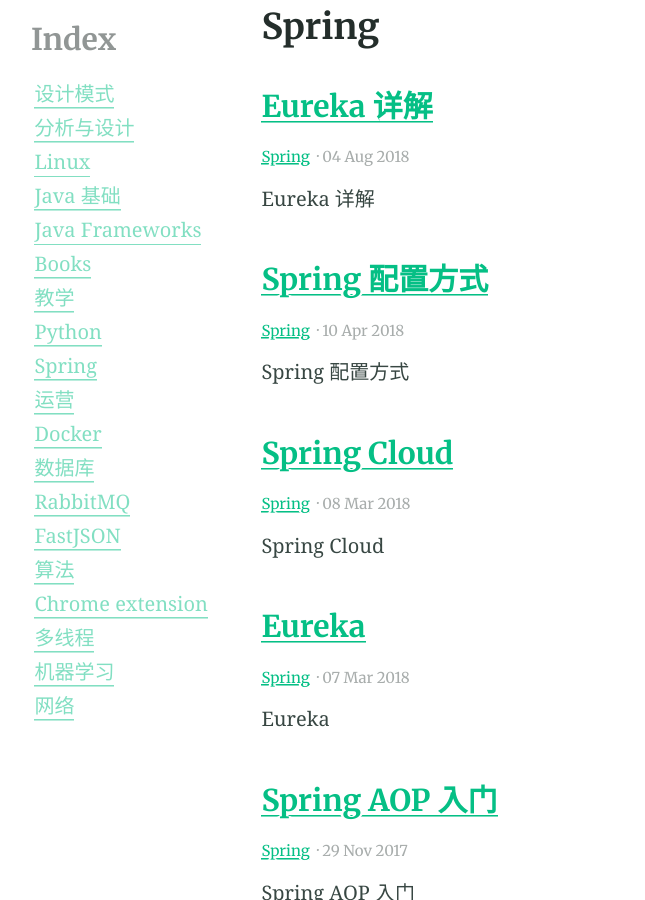
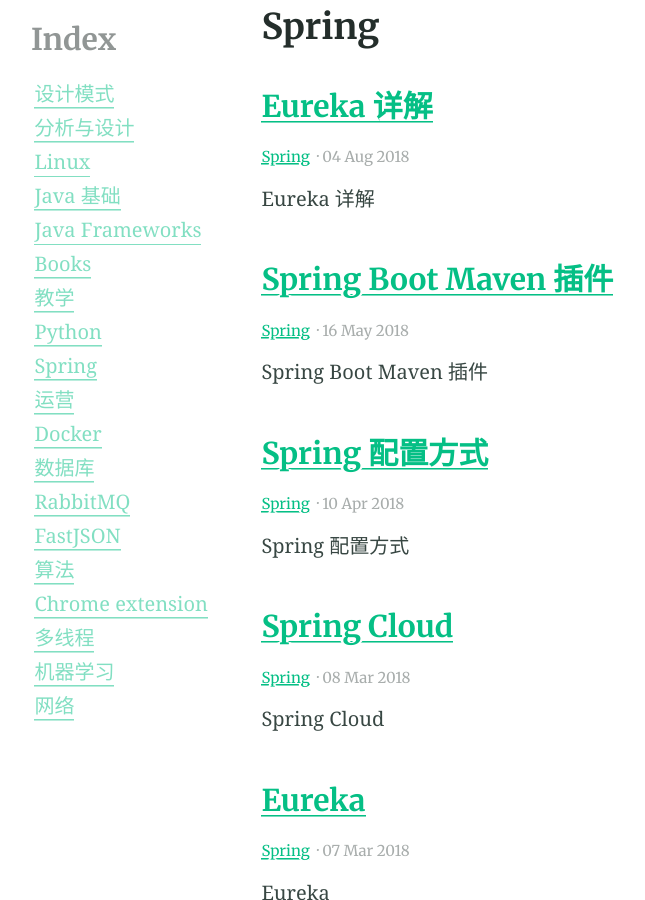
Before and after one commit to wudixm/wudixm.github.io, a Jekyll site: the page built from categories.md, in a window 1280 px wide and 900 px high, scrolled down 9115 px. Shown: the whole window, without its empty margins (33-678 px from the left). Built offline with Jekyll 4.4.1, drawn with Linux system fonts in a browser that asks for light colours.

Commit message:
modify spring maven plugin

```diff
--- a/_posts/2018-05-16-Spring-Maven-Plugin.md
+++ b/_posts/2018-05-16-Spring-Maven-Plugin.md
@@ -1,3 +1,10 @@
+---
+title: Spring Boot Maven 插件
+excerpt: |
+  Spring Boot Maven 插件
+category: Spring
+feature_image: "https://picsum.photos/2560/600?image=872"
+---
 ### Spring Boot的Maven插件Spring Boot Maven plugin详解
 
 [原文](https://blog.csdn.net/taiyangdao/article/details/75303181)
```
